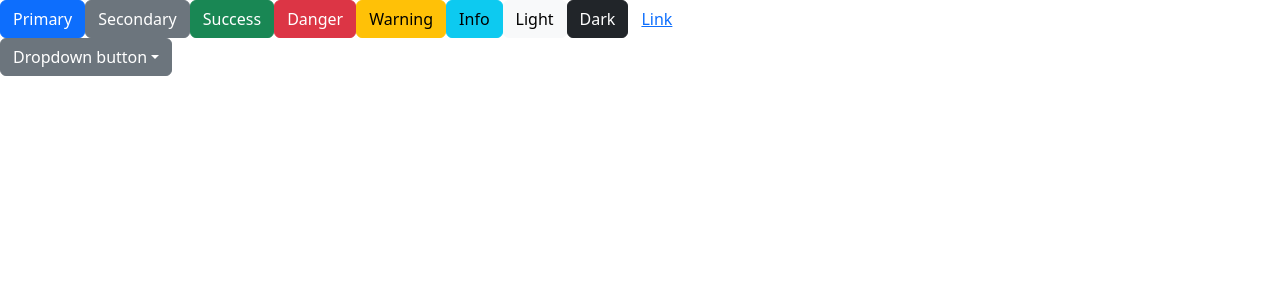
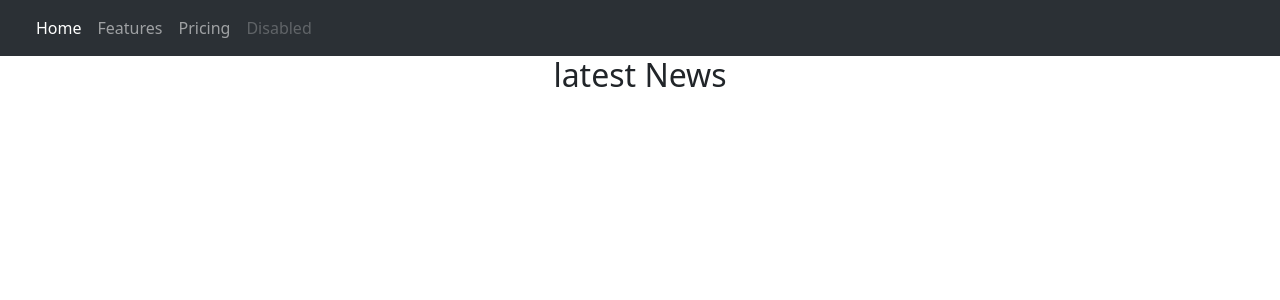
Before and after one commit to tuafiq/UAS, a React (Vite) app: page / in a window 1280 px wide. Shown: the top 300 px of the page. Built offline with nearby package versions, Linux system fonts and the light colour scheme.

Commit message:
commit ke 2

```diff
--- a/src/App.jsx
+++ b/src/App.jsx
@@ -1,30 +1,13 @@
-
+import Navbar from "./components/Navbar";
+import NewsItem from "./components/NewsItem";
 
 const App = () => {
   return (
     <div>
-      <button type="button" className="btn btn-primary">Primary</button>
-<button type="button" className="btn btn-secondary">Secondary</button>
-<button type="button" className="btn btn-success">Success</button>
-<button type="button" className="btn btn-danger">Danger</button>
-<button type="button" className="btn btn-warning">Warning</button>
-<button type="button" className="btn btn-info">Info</button>
-<button type="button" className="btn btn-light">Light</button>
-<button type="button" className="btn btn-dark">Dark</button>
+      <Navbar />
+      <NewsItem />
+    </div>
+  );
+};
 
-<button type="button" className="btn btn-link">Link</button>
-<div className="dropdown">
-  <button className="btn btn-secondary dropdown-toggle" type="button" data-bs-toggle="dropdown" aria-expanded="false">
-    Dropdown button
-  </button>
-  <ul className="dropdown-menu">
-    <li><a className="dropdown-item" href="#">Action</a></li>
-    <li><a className="dropdown-item" href="#">Another action</a></li>
-    <li><a className="dropdown-item" href="#">Something else here</a></li>
-  </ul>
-</div>
-    </div>
-  )
-}
-
-export default App
+export default App;
--- /dev/null
+++ b/src/components/Navbar.jsx
@@ -0,0 +1,48 @@
+const Navbar = () => {
+  return (
+    <nav className="navbar navbar-expand-lg bg-body-tertiary"data-bs-theme="dark">
+      <div className="container-fluid">
+        <a className="navbar-brand" href="#">
+          <span></span>
+        </a>
+        <button
+          className="navbar-toggler"
+          type="button"
+          data-bs-toggle="collapse"
+          data-bs-target="#navbarNav"
+          aria-controls="navbarNav"
+          aria-expanded="false"
+          aria-label="Toggle navigation"
+        >
+          <span className="navbar-toggler-icon"></span>
+        </button>
+        <div className="collapse navbar-collapse" id="navbarNav">
+          <ul className="navbar-nav">
+            <li className="nav-item">
+              <a className="nav-link active" aria-current="page" href="#">
+                Home
+              </a>
+            </li>
+            <li className="nav-item">
+              <a className="nav-link" href="#">
+                Features
+              </a>
+            </li>
+            <li className="nav-item">
+              <a className="nav-link" href="#">
+                Pricing
+              </a>
+            </li>
+            <li className="nav-item">
+              <a className="nav-link disabled" aria-disabled="true">
+                Disabled
+              </a>
+            </li>
+          </ul>
+        </div>
+      </div>
+    </nav>
+  );
+};
+
+export default Navbar;
--- /dev/null
+++ b/src/components/NewsItem.jsx
@@ -0,0 +1,9 @@
+const NewsItem = () => {
+  return (
+    <div>
+      <h2 className="text-center">latest <span className="">News</span></h2>
+    </div>
+  );
+};
+
+export default NewsItem;
--- a/src/main.jsx
+++ b/src/main.jsx
@@ -2,8 +2,8 @@ import { StrictMode } from 'react'
 import { createRoot } from 'react-dom/client'
 import './index.css'
 import App from './App.jsx'
-import 'bootstrap/dist/css/bootstrap.min.css'
-import 'bootstrap/dist/js/bootstrap.bundle.min.js'
+import 'bootstrap/dist/css/bootstrap.min.css';
+import 'bootstrap/dist/js/bootstrap.bundle.min.js';
 
 
 
```
Also changed, not shown: src/components/NewsBoard.jsx (added, +11 -0 lines), 1 other file (tests, documents, lock files or other folders).
